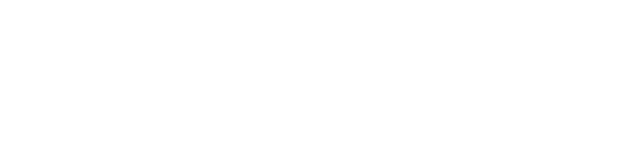
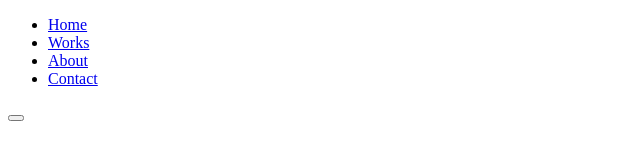
Before and after one commit to alvaroariasrivero/animated_navigation, a plain HTML site: page index.html in a window 1280 px wide. Shown: the whole page, without its empty margins (0-640 px from the left). Drawn offline with Linux system fonts and the light colour scheme.

Commit message:
html done

```diff
--- a/index.html
+++ b/index.html
@@ -8,6 +8,18 @@
     <title>Animated Navigation</title>
 </head>
 <body>
+    <nav class="active" id="nav">
+        <ul>
+          <li><a href="#">Home</a></li>
+          <li><a href="#">Works</a></li>
+          <li><a href="#">About</a></li>
+          <li><a href="#">Contact</a></li>
+        </ul>
+        <button class="icon" id="toggle">
+          <div class="line line1"></div>
+          <div class="line line2"></div>
+        </button>
+    </nav>
 
     <script src="./script.js"></script>
 </body>
```
